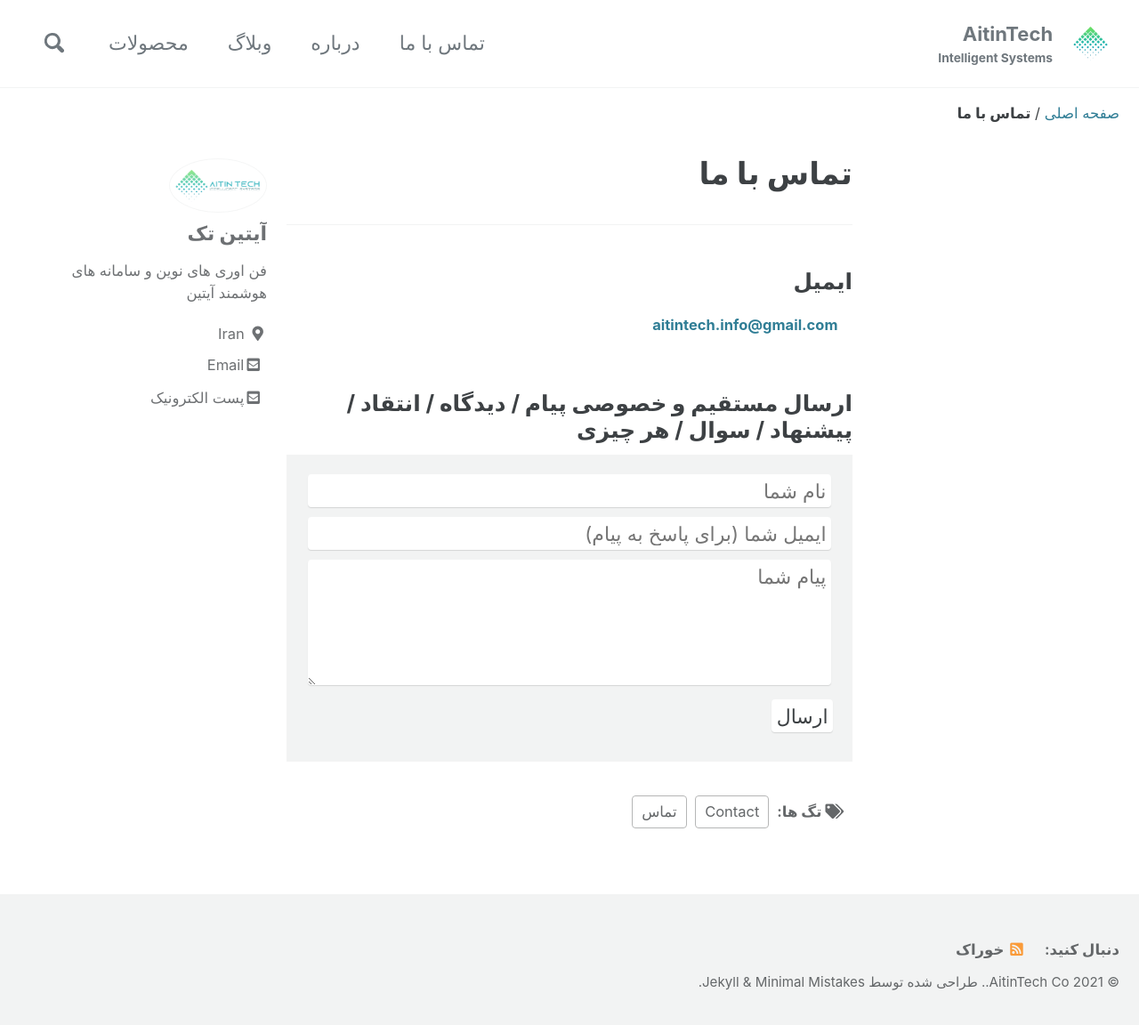
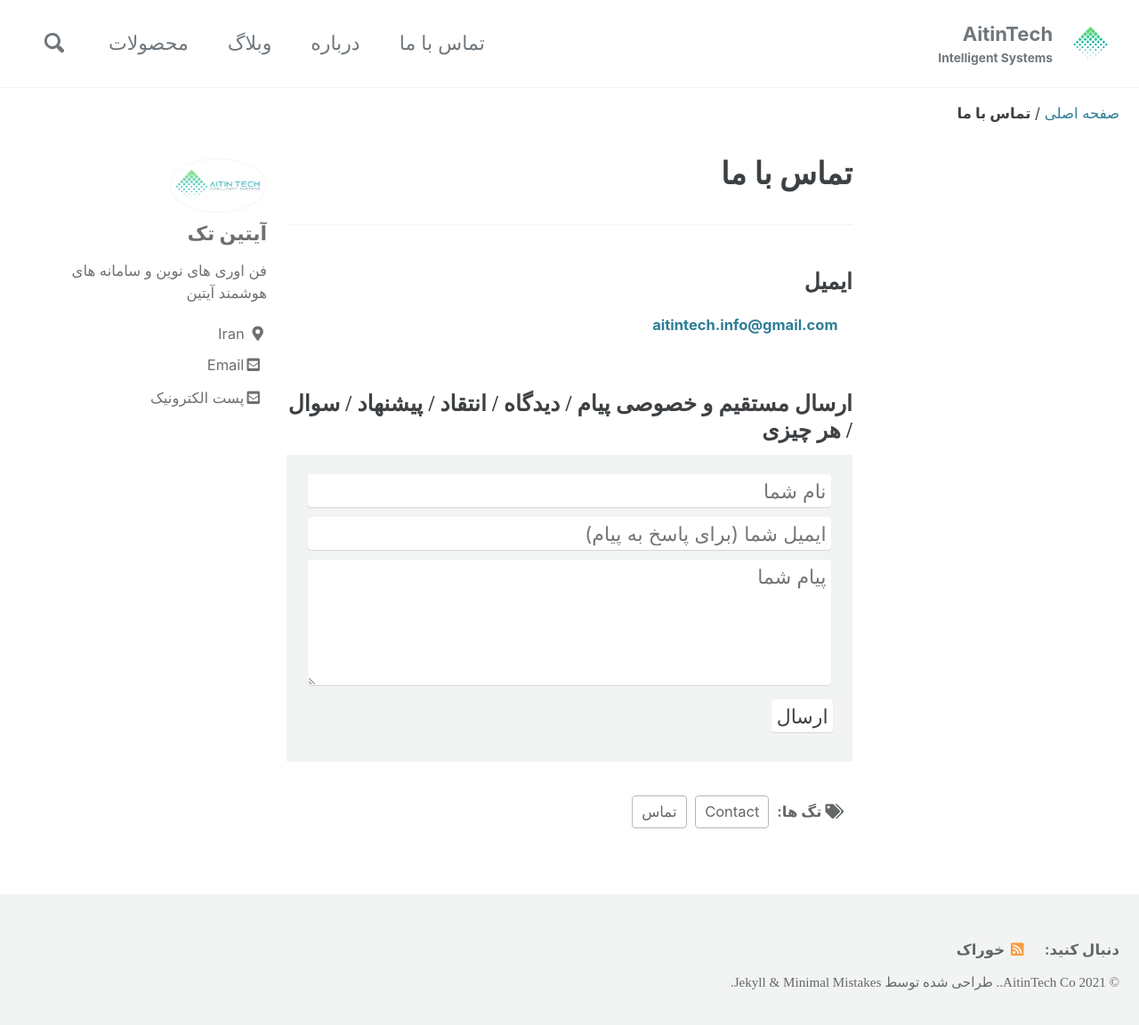
Before and after one commit to AitinTech/AitinTech.github.io, a Jekyll site: the page built from _pages/contact.md, in a window 1280 px wide and 1160 px high. Shown: the top 1152 px of the window at 89% size. Built offline with Jekyll 4.4.1, drawn with Linux system fonts in a browser that asks for light colours; cached includes are drawn as plain includes; comment, search, counter and statistics services are not loaded.

Commit message:
changed fonts and icons

```diff
--- a/_includes/head/custom.html
+++ b/_includes/head/custom.html
@@ -2,4 +2,14 @@
 
 <!-- insert favicons. use https://realfavicongenerator.net/ -->
 
+<link rel="apple-touch-icon" sizes="180x180" href="/assets/icons/apple-touch-icon.png">
+<link rel="icon" type="image/png" sizes="32x32" href="/assets/icons/favicon-32x32.png">
+<link rel="icon" type="image/png" sizes="16x16" href="/assets/icons/favicon-16x16.png">
+<link rel="manifest" href="/assets/icons/site.webmanifest">
+<link rel="mask-icon" href="/assets/icons/safari-pinned-tab.svg" color="#5bbad5">
+<link rel="shortcut icon" href="/assets/icons/favicon.ico">
+<meta name="msapplication-TileColor" content="#2b5797">
+<meta name="msapplication-config" content="/assets/icons/browserconfig.xml">
+<meta name="theme-color" content="#ffffff">
+
 <!-- end custom head snippets -->
--- a/_sass/minimal-mistakes/_variables.scss
+++ b/_sass/minimal-mistakes/_variables.scss
@@ -13,8 +13,8 @@ $paragraph-indent: false !default; // true, false (default)
 $indent-var: 1.3em !default;
 
 /* system typefaces */
-$serif: Georgia, Times, serif !default;
-$sans-serif: -apple-system, BlinkMacSystemFont, "Roboto", "Segoe UI",
+$serif: "Mitra", Georgia, Times, serif !default;
+$sans-serif: -apple-system, BlinkMacSystemFont, "Mitra", "Roboto", "Segoe UI",
   "Helvetica Neue", "Lucida Grande", Arial, sans-serif !default;
 $monospace: Monaco, Consolas, "Lucida Console", monospace !default;
 
@@ -23,15 +23,16 @@ $sans-serif-narrow: $sans-serif !default;
 $helvetica: Helvetica, "Helvetica Neue", Arial, sans-serif !default;
 
 /* serif typefaces */
+$mitra: "Mitra", serif !default;
 $georgia: Georgia, serif !default;
 $times: Times, serif !default;
 $bodoni: "Bodoni MT", serif !default;
 $calisto: "Calisto MT", serif !default;
 $garamond: Garamond, serif !default;
 
-$global-font-family: $sans-serif !default;
-$header-font-family: $sans-serif !default;
-$caption-font-family: $serif !default;
+$global-font-family: $mitra !default;
+$header-font-family: $mitra !default;
+$caption-font-family: $mitra !default;
 
 /* type scale */
 $type-size-1: 2.441em !default; // ~39.056px
```
Also changed, not shown: assets/icons/browserconfig.xml (added, +9 -0 lines), assets/fonts/BMITRA.TTF (added), assets/icons/android-chrome-192x192.png (added), assets/icons/android-chrome-512x512.png (added), assets/icons/apple-touch-icon.png (added), assets/icons/favicon-16x16.png (added), assets/icons/favicon-32x32.png (added), assets/icons/favicon.ico (added), assets/icons/mstile-150x150.png (added), assets/icons/safari-pinned-tab.svg (added), assets/icons/site.webmanifest (added).
